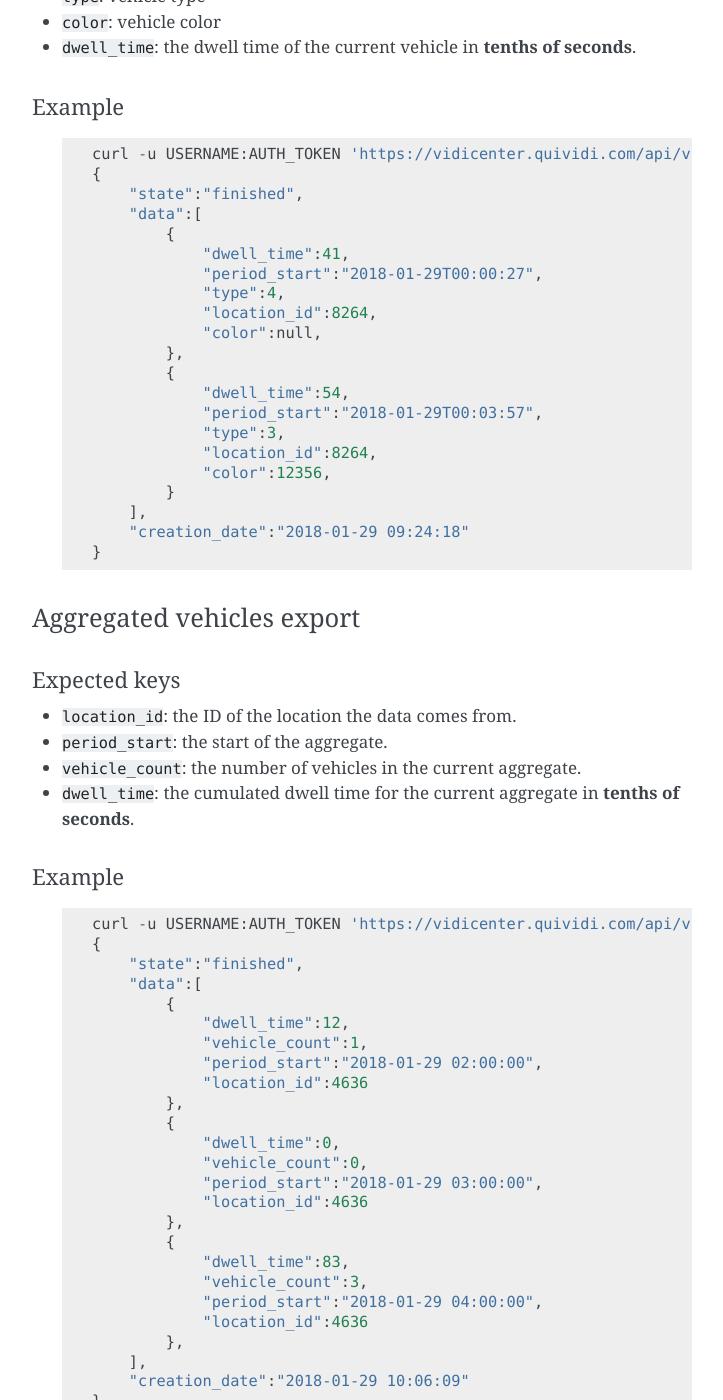
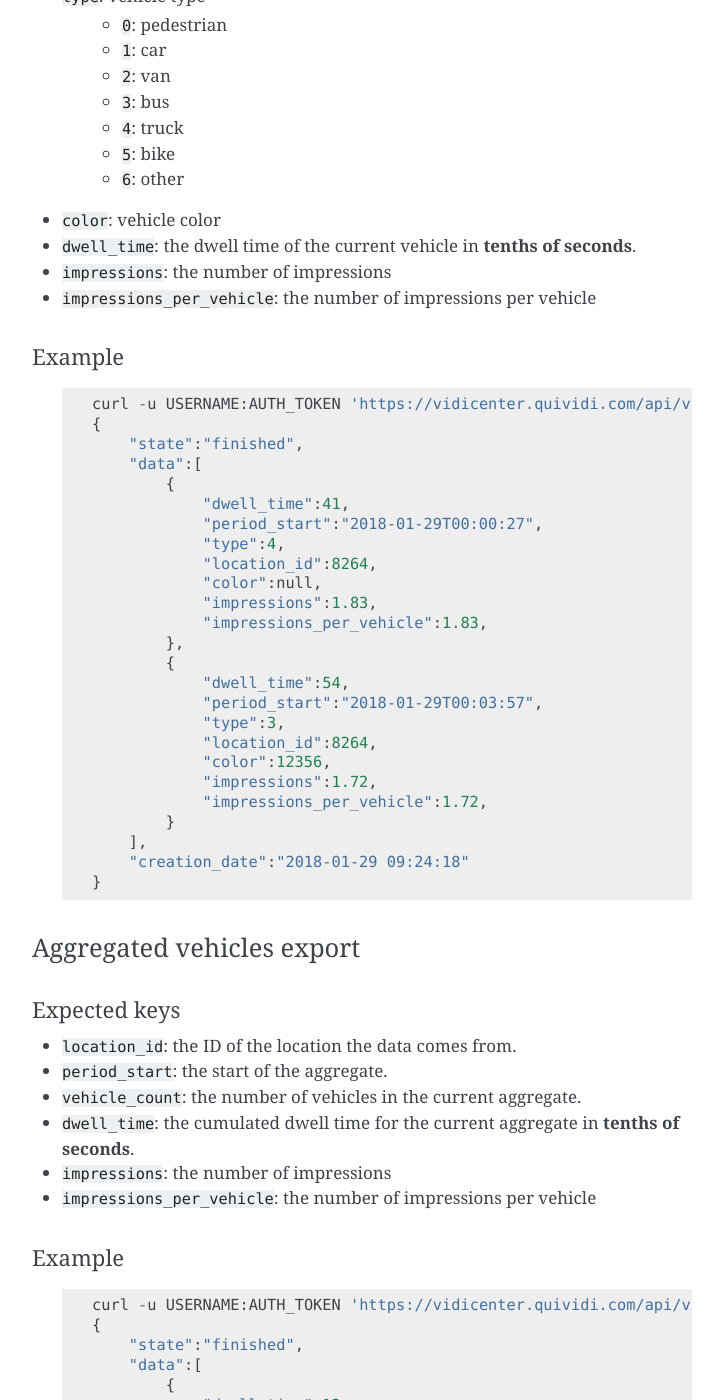
Before and after one commit to quividi/vidicenter-api-documentation, a Sphinx documentation site: the page built from docs/source/data.rst, in a window 1280 px wide and 1400 px high, scrolled down 18733 px. Shown: the whole window, without its empty margins (388-1111 px from the left). Built offline with Sphinx 7.4.7, drawn with Linux system fonts in a browser that asks for light colours; some of the changed text lies outside the part shown.

Commit message:
Evol [#179066788] add impressions and impressions per vehicle to vehicle export

```diff
--- a/docs/source/data.rst
+++ b/docs/source/data.rst
@@ -851,8 +851,17 @@ Expected keys
 * ``location_id``: the ID of the location the data comes from.
 * ``period_start``: the start of the current vehicle event.
 * ``type``: vehicle type
+    * ``0``: pedestrian
+    * ``1``: car
+    * ``2``: van
+    * ``3``: bus
+    * ``4``: truck
+    * ``5``: bike
+    * ``6``: other
 * ``color``: vehicle color
 * ``dwell_time``: the dwell time of the current vehicle in **tenths of seconds**.
+* ``impressions``: the number of impressions
+* ``impressions_per_vehicle``: the number of impressions per vehicle
 
 Example
 """""""""""
@@ -869,6 +878,8 @@ Example
                 "type":4,
                 "location_id":8264,
                 "color":null,
+                "impressions":1.83,
+                "impressions_per_vehicle":1.83,
             },
             {
                 "dwell_time":54,
@@ -876,6 +887,8 @@ Example
                 "type":3,
                 "location_id":8264,
                 "color":12356,
+                "impressions":1.72,
+                "impressions_per_vehicle":1.72,
             }
         ],
         "creation_date":"2018-01-29 09:24:18"
@@ -890,6 +903,8 @@ Expected keys
 * ``period_start``: the start of the aggregate.
 * ``vehicle_count``: the number of vehicles in the current aggregate.
 * ``dwell_time``: the cumulated dwell time for the current aggregate in **tenths of seconds**.
+* ``impressions``: the number of impressions
+* ``impressions_per_vehicle``: the number of impressions per vehicle
 
 Example
 """""""
@@ -905,18 +920,24 @@ Example
                 "vehicle_count":1,
                 "period_start":"2018-01-29 02:00:00",
                 "location_id":4636
+                "impressions":1.72,
+                "impressions_per_vehicle":1.72,
             },
             {
                 "dwell_time":0,
                 "vehicle_count":0,
                 "period_start":"2018-01-29 03:00:00",
                 "location_id":4636
+                "impressions":0,
+                "impressions_per_vehicle":0,
             },
             {
                 "dwell_time":83,
                 "vehicle_count":3,
                 "period_start":"2018-01-29 04:00:00",
                 "location_id":4636
+                "impressions":6.04,
+                "impressions_per_vehicle":2.01,
             },
         ],
         "creation_date":"2018-01-29 10:06:09"
```
